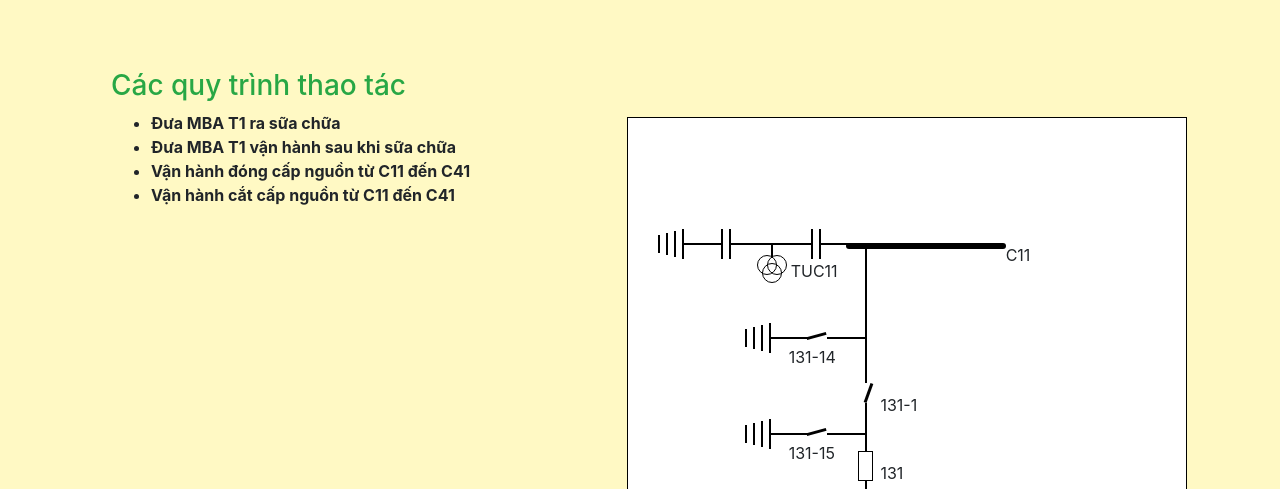
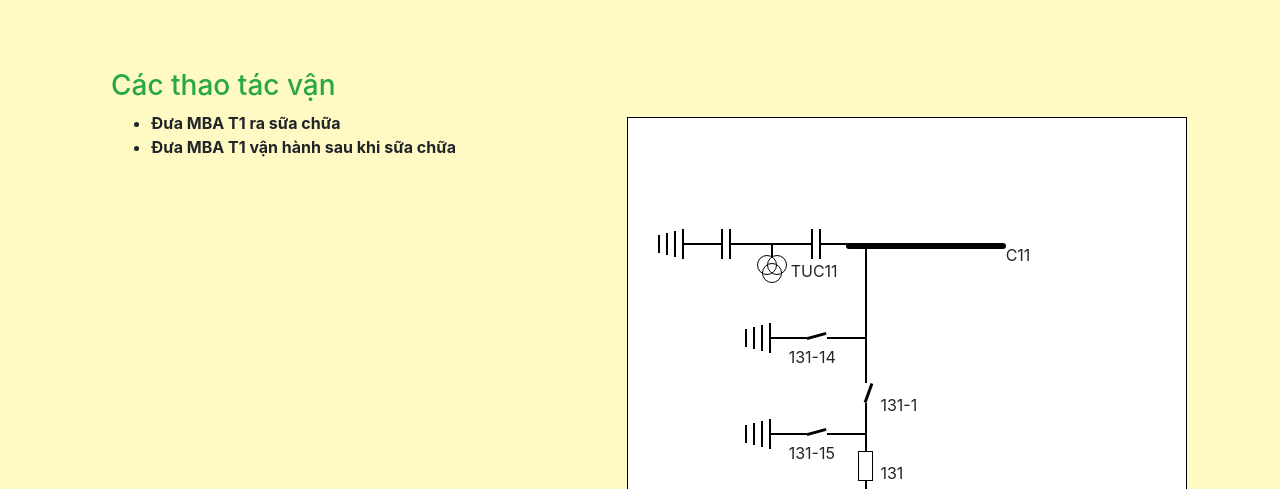
Before and after one commit to traingo070/DATN, a plain HTML site: page C11_C41.html in a window 1280 px wide. Shown: the part 302-791 px from the top of the page. Drawn offline with nearby package versions, Linux system fonts and the light colour scheme.

Commit message:
Update C11_C41.html

```diff
--- a/C11_C41.html
+++ b/C11_C41.html
@@ -33,12 +33,12 @@
             <div class="col-12 col-md-5 mt-5">
                 <div class="ml-5 pl-5">
                     <div class="mb-4">
-                        <h3 class="text-success">Các quy trình thao tác </h2>
+                        <h3 class="text-success">Các thao tác vận  </h2>
                             <ul>
                                 <li class="click" id="group-1">Đưa MBA T1 ra sữa chữa</li>
                                 <li class="click" id="group-2">Đưa MBA T1 vận hành sau khi sữa chữa</li>
-                                <li class="click" id="group-3">Vận hành đóng cấp nguồn từ C11 đến C41</li>
-                                <li class="click" id="group-4">Vận hành cắt cấp nguồn từ C11 đến C41</li>
+<!--                                 <li class="click" id="group-3">Vận hành đóng cấp nguồn từ C11 đến C41</li> -->
+<!--                                 <li class="click" id="group-4">Vận hành cắt cấp nguồn từ C11 đến C41</li> -->
                             </ul>
                     </div>
                     <div class="ml-5 mb-4 group-1 d-none">
```
